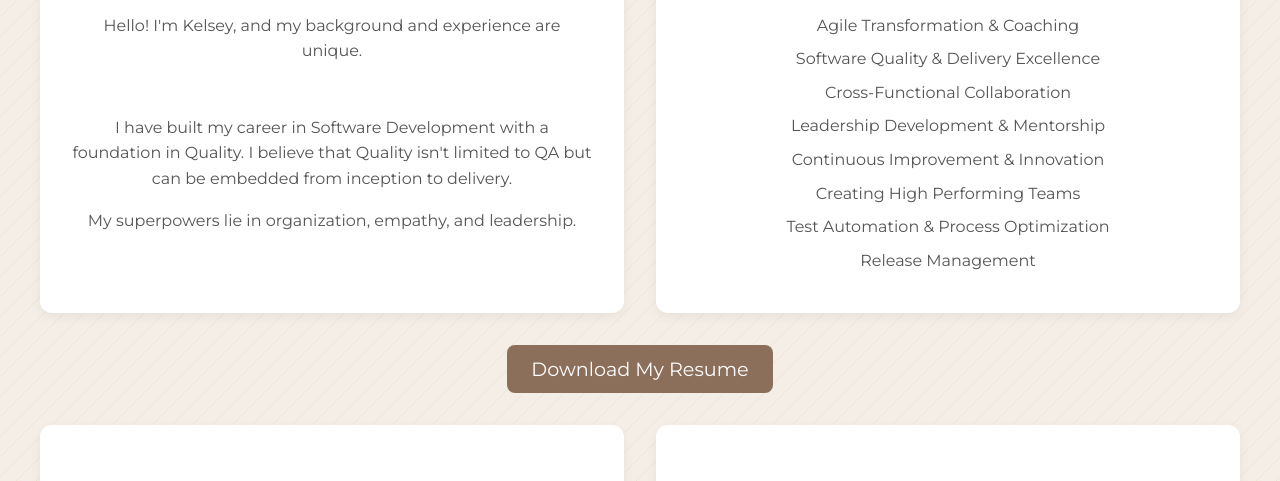
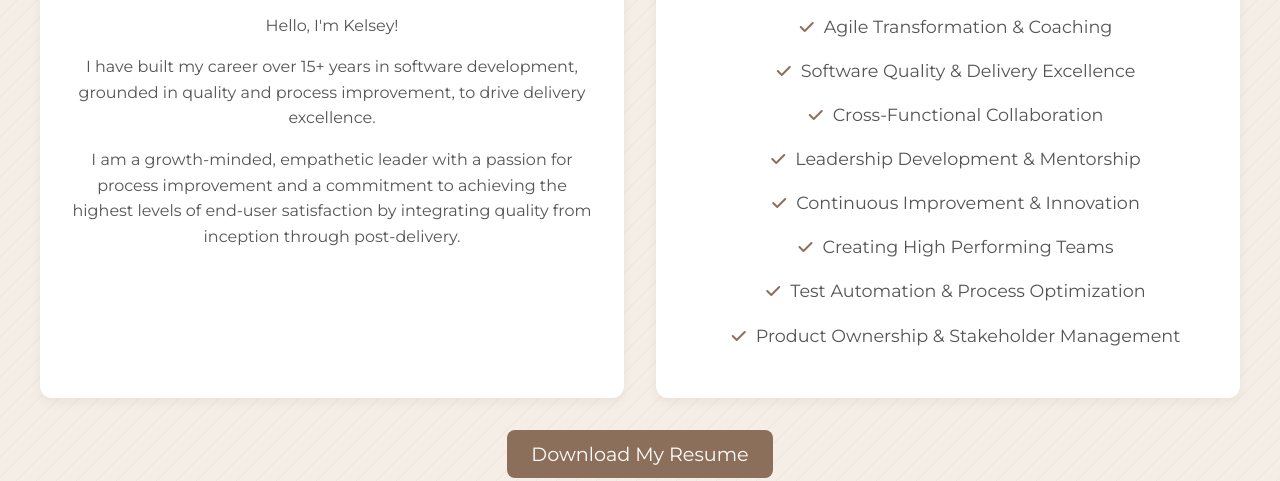
Before and after one commit to klbrynn/klbrynn.github.io, a plain HTML site: page index.html in a window 1280 px wide. Shown: the part 283-764 px from the top of the page. Drawn offline with Linux system fonts and the light colour scheme.

Commit message:
content updates, minor styling

```diff
--- a/css/styles.css
+++ b/css/styles.css
@@ -33,18 +33,14 @@ header {
   color: #333;
 }
 
-@media (max-width: 767px) {
-    .banner {
-        max-width: 90%;    /* Slightly narrower on mobile */
-    }
-}
+
 
 /* =======================================================
    Timeline Section (Shared by Leadership & IC)
 ========================================================== */
 .timeline-section {
     clear: both;
-    margin: 6rem 0 2rem;  /* Adjust top margin as needed */
+    margin: 4rem 0 2rem;  /* Adjust top margin as needed */
     text-align: center;
 }
 .timeline-wrapper {
@@ -253,14 +249,47 @@ header {
     line-height: 1.6;
     color: #555;
 }
+
+#specialty li {
+    margin: 0.5rem 0;
+}
 #specialty ul {
     list-style: none;
     padding: 0;
     margin: 0;
-}
-#specialty li {
-    margin: 0.5rem 0;
-}
+  }
+
+  #specialty ul li {
+    position: relative;
+    padding-left: 1rem; /* Reduced padding to bring text closer */
+    margin-bottom: 1rem;
+    color: #555;
+    font-size: 1.1rem;
+    line-height: 1.6;
+    transition: background-color 0.3s ease, transform 0.3s ease;
+  }
+
+  #specialty ul li::before {
+    content: "\f00c"; /* check icon */
+    font-family: "Font Awesome 5 Free";
+    font-weight: 900;
+    padding-right: 10px;
+    left: 0; /* or adjust to 0.2rem if you need a tiny bit of spacing */
+    top: 50%;
+    transform: translateY(-50%);
+    color: #8C6F5A;
+    font-size: 1rem;
+  }
+
+
+  /* Optional hover effect */
+  #specialty ul li:hover {
+    background-color: #E8D8C4; /* subtle highlight color */
+    transform: translateX(5px);
+  }
+
+
+
 @media (max-width: 768px) {
     #about-specialty-container {
         flex-direction: column;
--- a/index.html
+++ b/index.html
@@ -22,25 +22,21 @@
   <section id="about-specialty-container">
     <div id="about">
       <h2>About Me</h2>
-      <p>
-        Hello! I'm Kelsey, and my background and experience are unique.
-      </p> </br>
-        <p>I have built my career in Software Development with a foundation in Quality. I believe that Quality isn't limited to QA but can be embedded from inception to delivery.
-        </p>
-        <p>
-        My superpowers lie in organization, empathy, and leadership.      </p>
+      <p> Hello, I'm Kelsey! </p>
+      <p>  I have built my career over 15+ years in software development, grounded in quality and process improvement, to drive delivery excellence.</p>
+        <p>I am a growth-minded, empathetic leader with a passion for process improvement and a commitment to achieving the highest levels of end-user satisfaction by integrating quality from inception through post-delivery.</p>
     </div>
     <div id="specialty">
       <h2>Areas of Specialty</h2>
       <ul>
-       <li> Agile Transformation & Coaching</li>
+       <li>Agile Transformation & Coaching</li>
        <li>Software Quality & Delivery Excellence</li>
        <li>Cross-Functional Collaboration</li>
        <li>Leadership Development & Mentorship</li>
        <li>Continuous Improvement & Innovation</li>
-       <li>Creating High Performing Teams
+       <li>Creating High Performing Teams </li>
         <li>Test Automation &amp; Process Optimization</li>
-        <li>Release Management</li>
+        <li>Product Ownership & Stakeholder Management</li>
       </ul>
     </div>
   </section>
@@ -75,8 +71,6 @@
         </li>
       </ul>
     </div>
-
-
 
     <div id="education">
       <h2>Education</h2>
@@ -116,7 +110,7 @@
           <img src="images/latham-watkins.png" alt="Latham & Watkins">
           <h3>Director, QA</h3>
           <div class="timeline-details">
-            <p>Managed large-scale SaaS deployments and led quality assurance strategies for legal technology systems.</p>
+            <p> Transformed a team of Manual QA analysts to hybrid engineers supporting large-scale SaaS legal technology systems.</p>
             <p><strong>Skills:</strong> SaaS, QA Strategies, Project Management</p>
           </div>
         </div>
@@ -164,6 +158,8 @@
     <h2>Individual Contributor Roles</h2>
     <div class="timeline-wrapper">
       <div class="timeline-line"></div>
+
+
       <div class="horizontal-timeline-container">
         <div class="timeline-item">
           <img src="images/fox.png" alt="Fox">
@@ -199,10 +195,12 @@
         </div>
         <div class="timeline-item">
           <img src="images/mc.png" alt="MadCap Software">
-          <h3>Software Technical Support Engineer</h3>
+          <h3>Senior Technical Support Engineer</h3>
           <div class="timeline-details">
-            <p>Provided technical support and ensured seamless software operation for clients.</p>
-            <p><strong>Skills:</strong> Web and Application Troubleshooting, Customer Support Satisfaction, .NET, SQL, HTML5, Javascript</p>
+            <p>Provided technical support and ensured seamless software operation for clients.
+          </br> Oversaw team workload and resolved high-priority support escalations.</p>
+            <p><strong>Skills:</strong> Web and Application Troubleshooting, Customer Support, Web Deployment Processes</p>
+            <p><strong>Technical Stack:</strong> .NET, SQL, HTML5, CSS, JavaScript, Git, TFS, Subversion, Perforce</p>
           </div>
         </div>
       </div>
```
